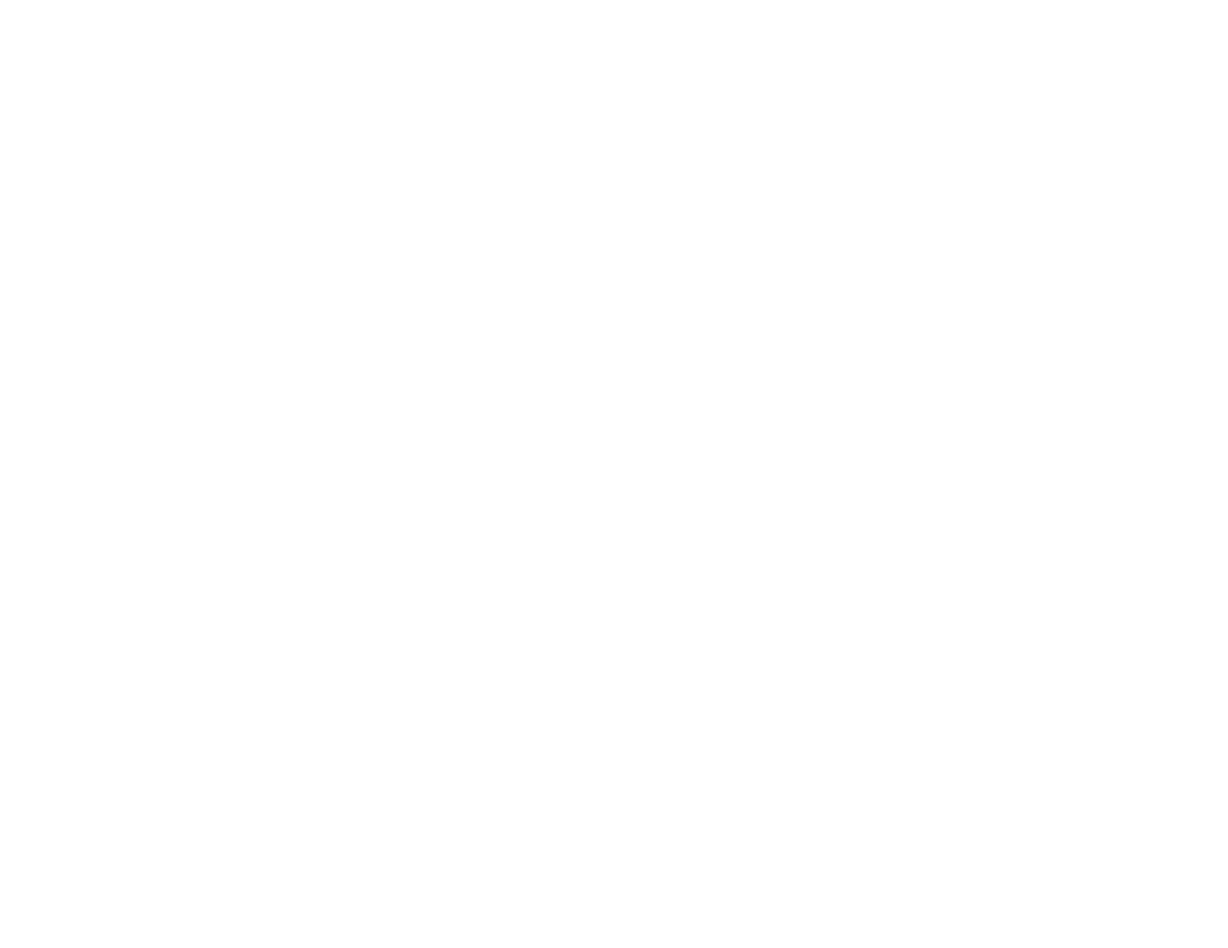
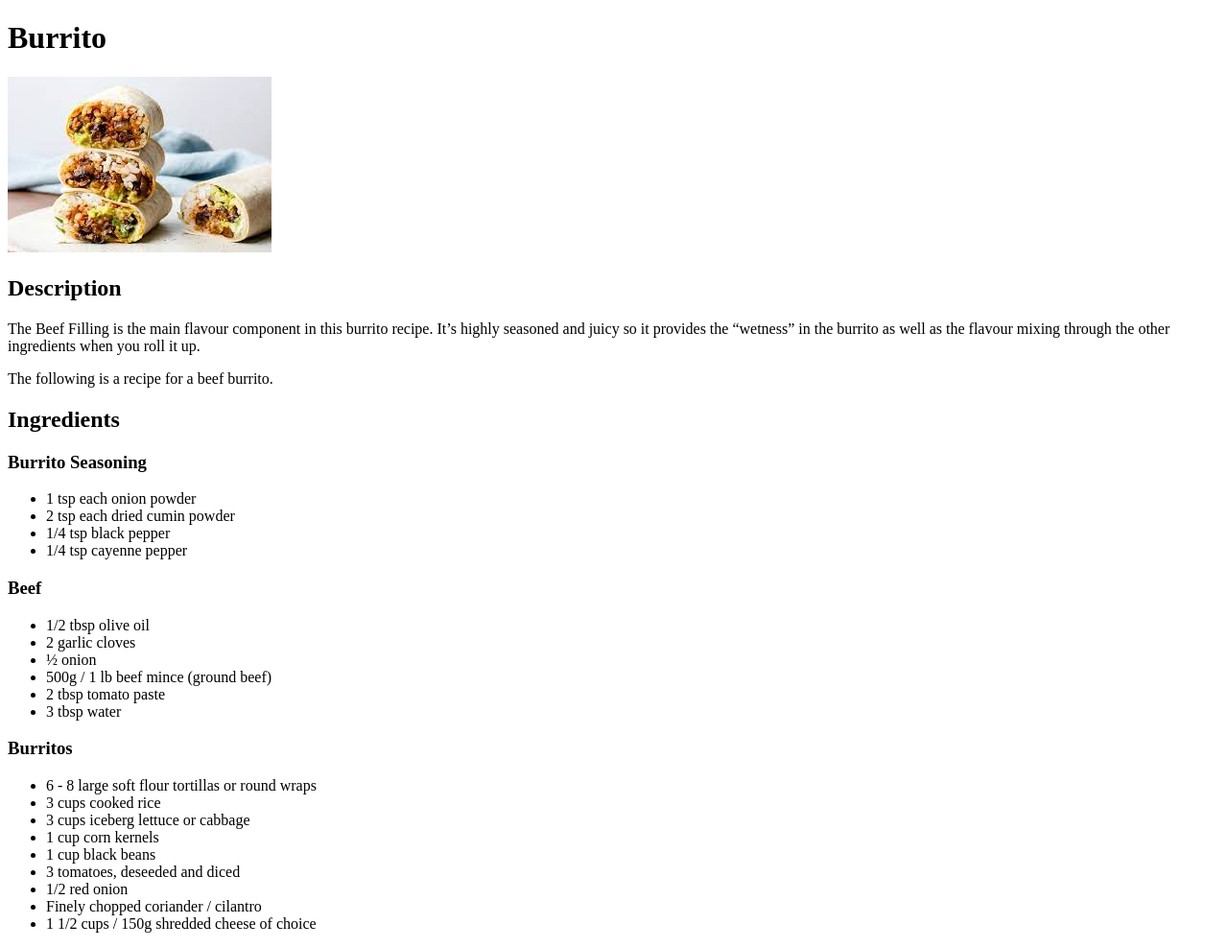
Before and after one commit to Pyrem/odin-recipes, a plain HTML site: page recipes/burrito.html in a window 1280 px wide. Shown: the whole page at 96% size. Before the commit the page ends 800 px from the top, so only its background shows below. Drawn offline with Linux system fonts and the light colour scheme.

Commit message:
add lasagna description and burrito recipe

```diff
--- a/recipes/burrito.html
+++ b/recipes/burrito.html
@@ -5,6 +5,39 @@
         <title>Burrito</title>
     </head>
     <body>
-
+        <h1>Burrito</h1>
+        <img src="../images/burrito.jpeg">
+        <h2>Description</h2>
+        <p>The Beef Filling is the main flavour component in this burrito recipe. It’s highly seasoned and juicy so it provides the “wetness” in the burrito as well as the flavour mixing through the other ingredients when you roll it up.</p>
+        <p>The following is a recipe for a beef burrito.</p>
+        <h2>Ingredients</h2>
+        <h3>Burrito Seasoning</h3>
+        <ul>
+            <li>1 tsp each onion powder</li>
+            <li>2 tsp each dried cumin powder </li>
+            <li>1/4 tsp black pepper</li>
+            <li>1/4 tsp cayenne pepper </li>
+        </ul>
+        <h3>Beef</h3>
+        <ul>
+            <li>1/2 tbsp olive oil</li>
+            <li>2 garlic cloves</li>
+            <li>½ onion </li>
+            <li>500g / 1 lb beef mince (ground beef)</li>
+            <li>2 tbsp tomato paste</li>
+            <li>3 tbsp water</li>
+        </ul>
+        <h3>Burritos</h3>
+        <ul>
+            <li>6 - 8 large soft flour tortillas or round wraps</li>
+            <li>3 cups cooked rice</li>
+            <li>3 cups iceberg lettuce or cabbage </li>
+            <li>1 cup corn kernels </li>
+            <li>1 cup black beans</li>
+            <li>3 tomatoes, deseeded and diced</li>
+            <li>1/2 red onion</li>
+            <li>Finely chopped coriander / cilantro</li>
+            <li>1 1/2 cups / 150g shredded cheese of choice </li>
+        </ul>
     </body>
 </html>
```
Also changed, not shown: recipes/lasagna.html (+1 -0 lines).
